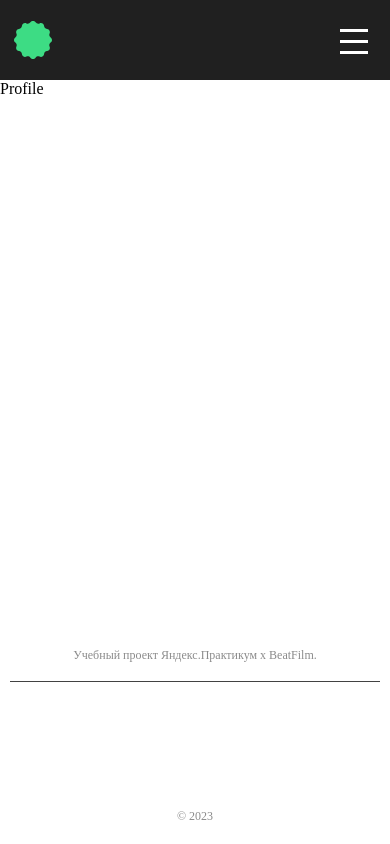
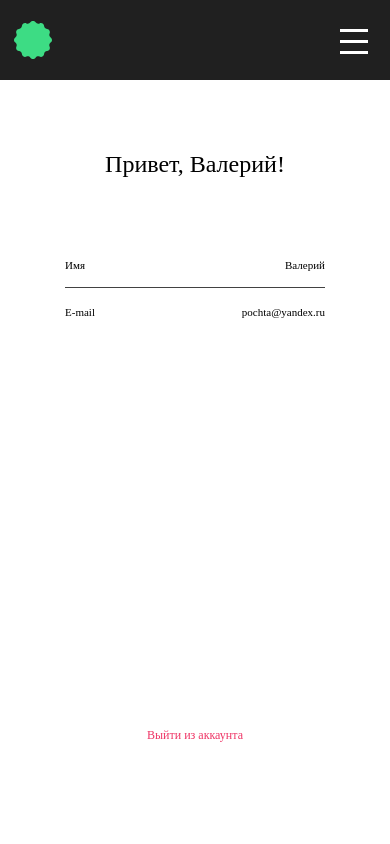
Before and after one commit to koshinva/movies-explorer-frontend, a React (Create React App) app: page /profile in a window 390 px wide. Built offline with nearby package versions, Linux system fonts and the light colour scheme; the HTML template or start-up script is replaced by a standard one.

Commit message:
feat: сверстать и сделать адаптивную верстку компонента  Profile

```diff
--- a/src/components/Layout.jsx
+++ b/src/components/Layout.jsx
@@ -1,16 +1,17 @@
 import React from 'react';
-import { Outlet } from 'react-router-dom';
+import { Outlet, useLocation } from 'react-router-dom';
 import Footer from './Footer/Footer';
 import Header from './Header/Header';
 
 function Layout() {
+  const { pathname } = useLocation();
   return (
     <>
       <Header />
       <div className="container">
         <Outlet />
       </div>
-      <Footer />
+      {pathname !== '/profile' && <Footer />}
     </>
   );
 }
--- /dev/null
+++ b/src/components/Profile/Profile.css
@@ -0,0 +1,106 @@
+.profile {
+  min-height: 100%;
+}
+.profile__body {
+  display: flex;
+  flex-direction: column;
+  align-items: center;
+  justify-content: space-between;
+  padding-top: 74px;
+  padding-bottom: 70px;
+  width: 410px;
+  margin: 0 auto;
+}
+.profile__welcome-text {
+  font-weight: 500;
+  font-size: 24px;
+  line-height: 1.2;
+  margin: 0;
+  margin-bottom: 123px;
+}
+.profile__info {
+  width: 100%;
+  margin-bottom: 220px;
+}
+.profile__row {
+  display: flex;
+  justify-content: space-between;
+  align-items: center;
+  position: relative;
+}
+.profile__row:not(:last-of-type) {
+  margin-bottom: 34px;
+}
+.profile__row:not(:last-of-type)::after {
+  content: '';
+  position: absolute;
+  width: 100%;
+  height: 1px;
+  left: 0;
+  bottom: -16px;
+  background-color: #424242;
+}
+.profile__value {
+  margin: 0;
+  font-weight: 500;
+  font-size: 11px;
+  line-height: 1.18;
+}
+.profile__actions {
+  display: flex;
+  flex-direction: column;
+  align-items: center;
+}
+.profile__button {
+  background-color: transparent;
+  padding: 0;
+  border: none;
+  cursor: pointer;
+  font-size: 13px;
+  line-height: 1.23;
+  transition: all 0.4s;
+}
+.profile__button:hover {
+  opacity: 0.7;
+}
+.profile__button_type_edit {
+  margin-bottom: 16px;
+  color: #ffffff;
+}
+.profile__button_type_signout {
+  color: #ee3465;
+  font-weight: 500;
+}
+@media screen and (max-width: 900px) {
+  .profile__body {
+    padding-top: 236px;
+    padding-bottom: 269px;
+  }
+  .profile__welcome-text {
+    margin-bottom: 96px;
+  }
+  .profile__info {
+    margin-bottom: 210px;
+  }
+}
+@media screen and (max-width: 767px) {
+.profile__body {
+    padding-top: 70px;
+    padding-bottom: 40px;
+  }
+  .profile__body {
+    width: 260px;
+  }
+  .profile__welcome-text {
+    margin-bottom: 80px;
+  }
+  .profile__value:last-child {
+    font-weight: 400;
+  }
+  .profile__info {
+    margin-bottom: 379px;
+  }
+  .profile__button {
+    font-size: 12px;
+  }
+}
--- a/src/components/Profile/Profile.jsx
+++ b/src/components/Profile/Profile.jsx
@@ -1,9 +1,30 @@
-import React from 'react'
+import React from 'react';
+import './Profile.css';
 
 function Profile() {
   return (
-    <div>Profile</div>
-  )
+    <div className="profile">
+      <div className="profile__body">
+        <h2 className="profile__welcome-text">Привет, Валерий!</h2>
+        <div className="profile__info">
+          <div className="profile__row">
+            <p className="profile__value">Имя</p>
+            <p className="profile__value">Валерий</p>
+          </div>
+          <div className="profile__row">
+            <p className="profile__value">E-mail</p>
+            <p className="profile__value">pochta@yandex.ru</p>
+          </div>
+        </div>
+        <div className="profile__actions">
+          <button className="profile__button profile__button_type_edit">Редактировать</button>
+          <button className="profile__button profile__button_type_signout">
+            Выйти из аккаунта
+          </button>
+        </div>
+      </div>
+    </div>
+  );
 }
 
-export default Profile
+export default Profile;
```
